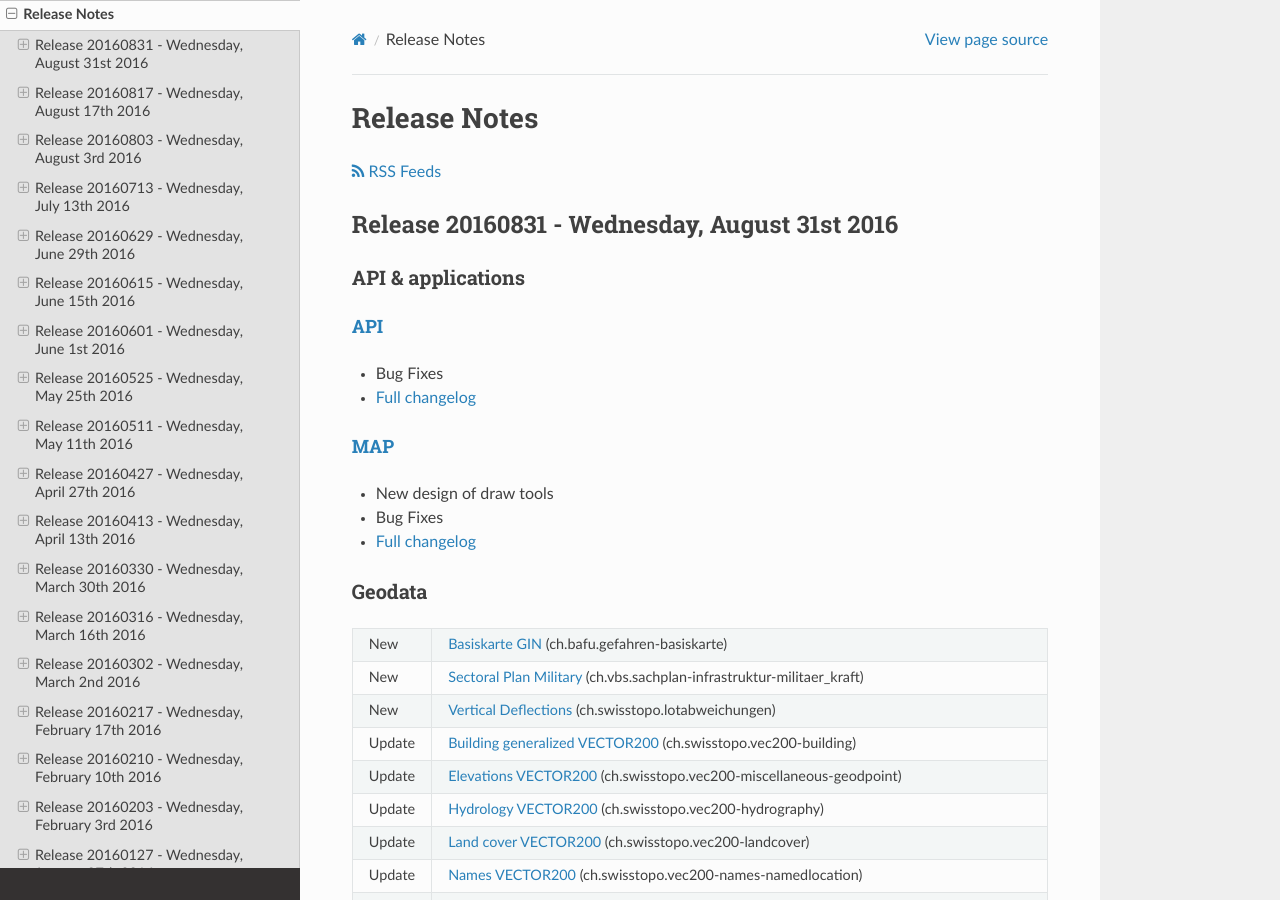
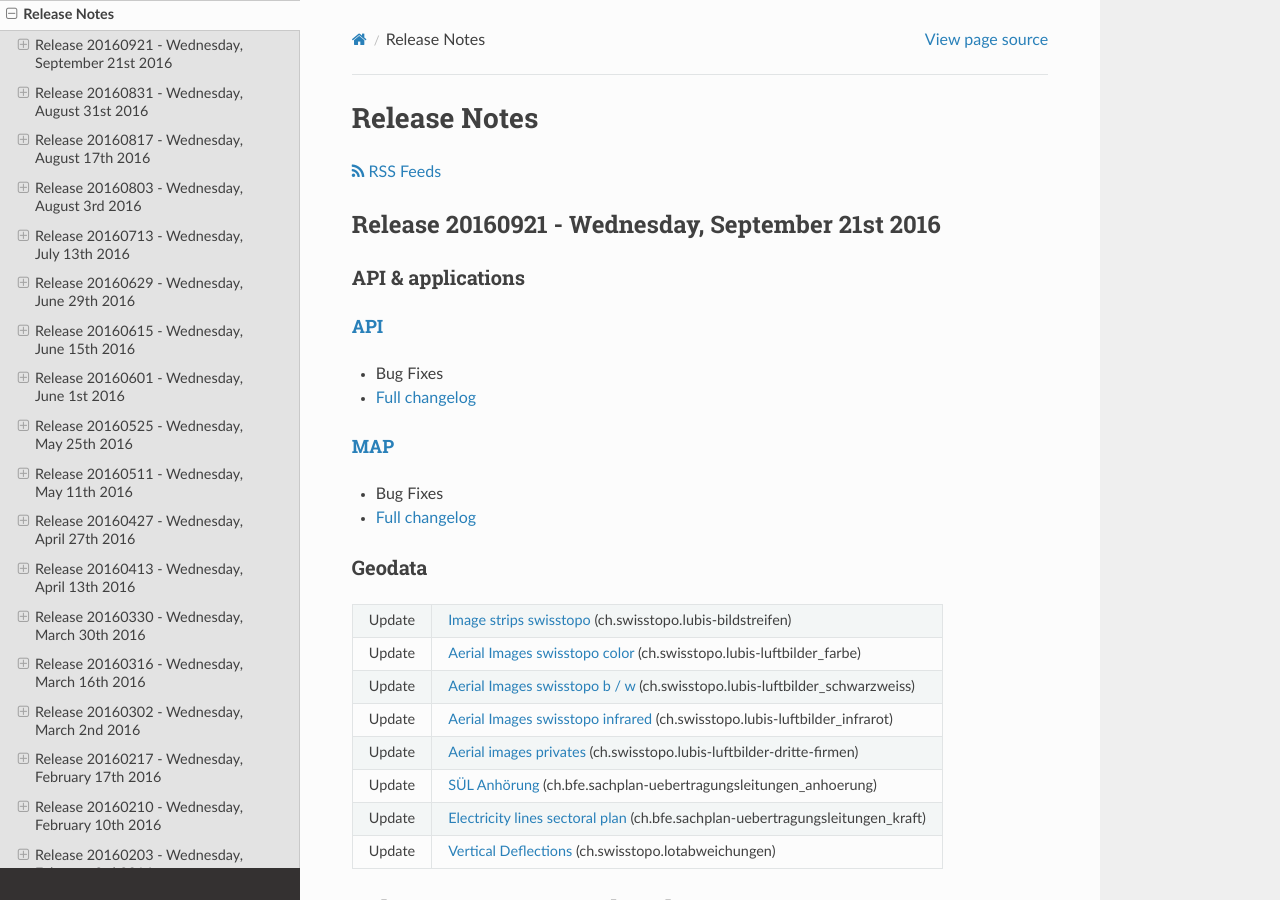
Before and after one commit to swisstopo-test/doc-chsdi3, a Sphinx documentation site: the page built from source/releasenotes/index.rst, in a window 1280 px wide and 900 px high. Built offline with Sphinx 7.4.7 and the Read the Docs theme 2.0.0, drawn with Linux system fonts in a browser that asks for light colours.

Commit message:
Add new releasenotes

```diff
--- a/source/releasenotes/index.rst
+++ b/source/releasenotes/index.rst
@@ -14,6 +14,46 @@ Release Notes
 
     <p><a class="reference external" href="rss2.xml"> <i class="fa fa-rss"> RSS Feeds </i></a></p>
 
+.. _releasenotes_20160921:
+
+Release 20160921 - Wednesday, September 21st 2016
+-------------------------------------------------
+
+API & applications
+******************
+
+`API <//api3.geo.admin.ch>`__
+'''''''''''''''''''''''''''''
+- Bug Fixes
+- `Full changelog <https://github.com/geoadmin/mf-chsdi3/compare/r_160831...r_160921>`__
+
+
+`MAP <//map.geo.admin.ch>`__
+'''''''''''''''''''''''''''''
+- Bug Fixes
+- `Full changelog <https://github.com/geoadmin/mf-geoadmin3/compare/r_160831...r_160921>`__
+
+
+Geodata
+*******
++--------+------------------------------------------------------------------------------------------------------------------------------------------------------------------------------------------------------+
+| Update | `Image strips swisstopo <//map.geo.admin.ch/?layers=ch.swisstopo.lubis-bildstreifen>`__ (ch.swisstopo.lubis-bildstreifen)                                                                            |
++--------+------------------------------------------------------------------------------------------------------------------------------------------------------------------------------------------------------+
+| Update | `Aerial Images swisstopo color <//map.geo.admin.ch/?layers=ch.swisstopo.lubis-luftbilder_farbe>`__ (ch.swisstopo.lubis-luftbilder_farbe)                                                             |
++--------+------------------------------------------------------------------------------------------------------------------------------------------------------------------------------------------------------+
+| Update | `Aerial Images swisstopo b / w <//map.geo.admin.ch/?layers=ch.swisstopo.lubis-luftbilder_schwarzweiss>`__ (ch.swisstopo.lubis-luftbilder_schwarzweiss)                                               |
++--------+------------------------------------------------------------------------------------------------------------------------------------------------------------------------------------------------------+
+| Update | `Aerial Images swisstopo infrared <//map.geo.admin.ch/?layers=ch.swisstopo.lubis-luftbilder_infrarot>`__ (ch.swisstopo.lubis-luftbilder_infrarot)                                                    |
++--------+------------------------------------------------------------------------------------------------------------------------------------------------------------------------------------------------------+
+| Update | `Aerial images privates <//map.geo.admin.ch/?layers=ch.swisstopo.lubis-luftbilder-dritte-firmen>`__ (ch.swisstopo.lubis-luftbilder-dritte-firmen)                                                    |
++--------+------------------------------------------------------------------------------------------------------------------------------------------------------------------------------------------------------+
+| Update | `SÜL Anhörung <//map.geo.admin.ch/?layers=ch.bfe.sachplan-uebertragungsleitungen_anhoerung>`__ (ch.bfe.sachplan-uebertragungsleitungen_anhoerung)                                                    |
++--------+------------------------------------------------------------------------------------------------------------------------------------------------------------------------------------------------------+
+| Update | `Electricity lines sectoral plan <//map.geo.admin.ch/?layers=ch.bfe.sachplan-uebertragungsleitungen_kraft>`__ (ch.bfe.sachplan-uebertragungsleitungen_kraft)                                         |
++--------+------------------------------------------------------------------------------------------------------------------------------------------------------------------------------------------------------+
+| Update | `Vertical Deflections <//map.geo.admin.ch/?layers=ch.swisstopo.lotabweichungen>`__ (ch.swisstopo.lotabweichungen)                                                                                    |
++--------+------------------------------------------------------------------------------------------------------------------------------------------------------------------------------------------------------+
+
 .. _releasenotes_20160831:
 
 Release 20160831 - Wednesday, August 31st 2016
@@ -66,7 +106,6 @@ Geodata
 +--------+---------------------------------------------------------------------------------------------------------------------------------------------------------------------------------------------------------------------------+
 | Update | `SP aviation infrastructure <//map.geo.admin.ch/?layers=ch.bazl.sachplan-infrastruktur-luftfahrt_anhorung>`__ (ch.bazl.sachplan-infrastruktur-luftfahrt_anhorung)                                                         |
 +--------+---------------------------------------------------------------------------------------------------------------------------------------------------------------------------------------------------------------------------+
-
 
 .. _releasenotes_20160817:
 
```
